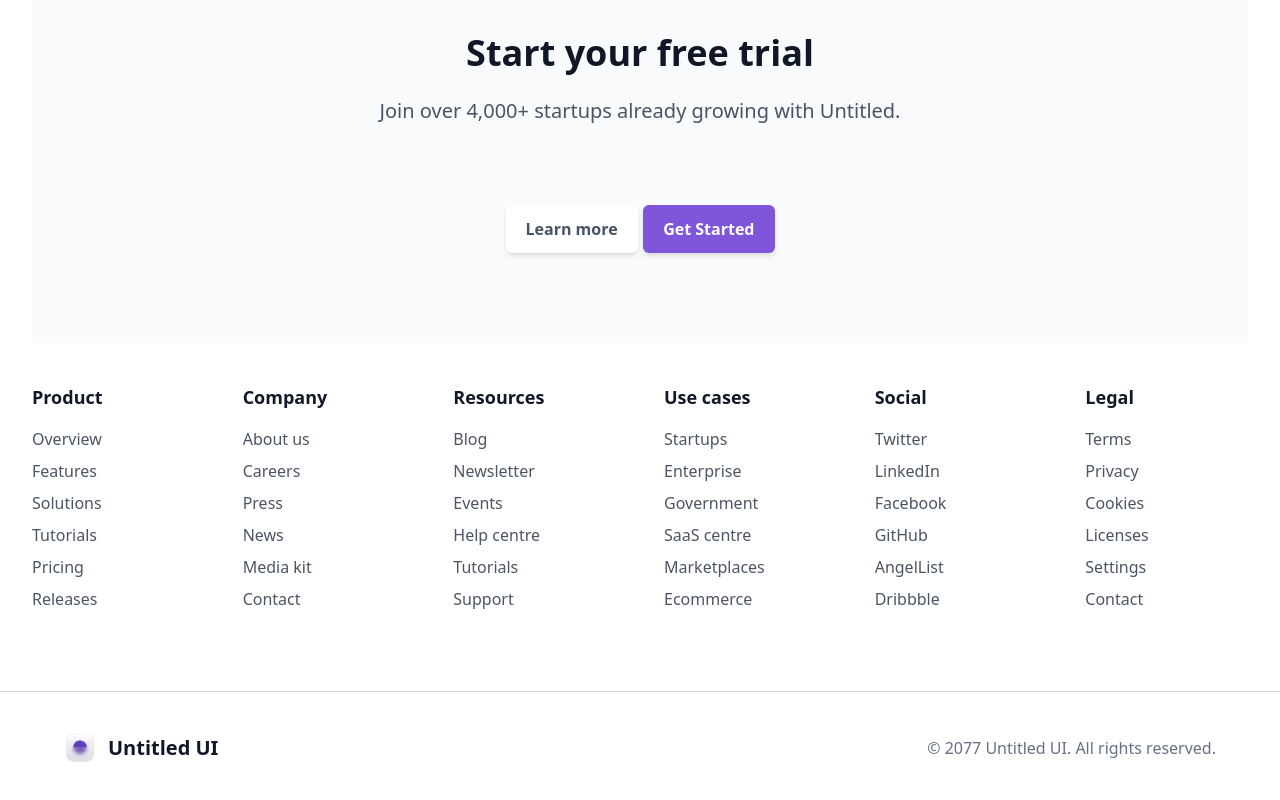
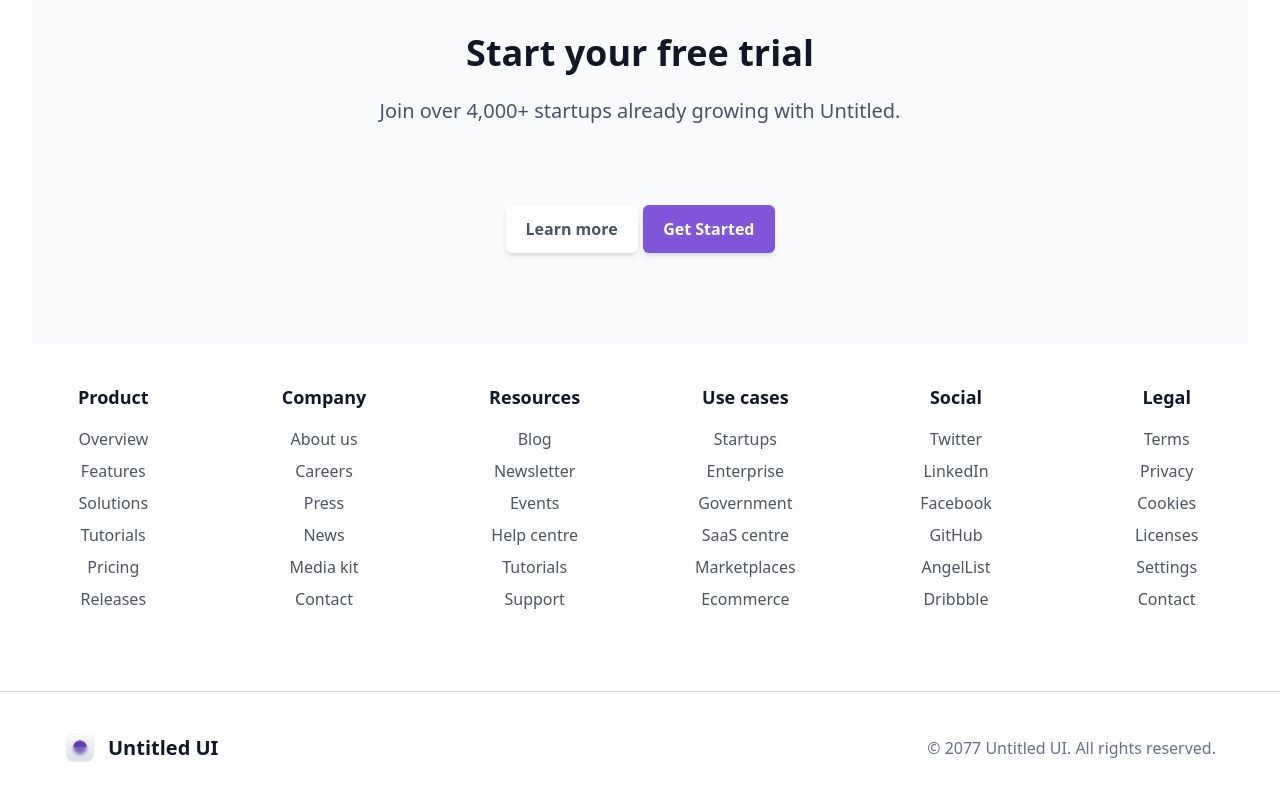
Before and after one commit to Manish50518/Untitled-UI, a React (Vite) app: page / in a window 1280 px wide. Shown: the part 5337-6137 px from the top of the page. Built offline with nearby package versions, Linux system fonts and the light colour scheme.

Commit message:
initial commit

```diff
--- a/src/ui/Footer.jsx
+++ b/src/ui/Footer.jsx
@@ -55,7 +55,7 @@ const Footer = () => {
   ];
 
   return (
-    <footer className="bg-white mb-10">
+    <footer className="bg-white mb-10 text-center">
       {/* Footer Sections */}
       <div className="max-w-[1280px] py-10 px-4 sm:px-8 mx-auto grid grid-cols-2 sm:grid-cols-3 lg:grid-cols-6 gap-8 sm:gap-12">
         {footerSections.map((section, index) => (
```
